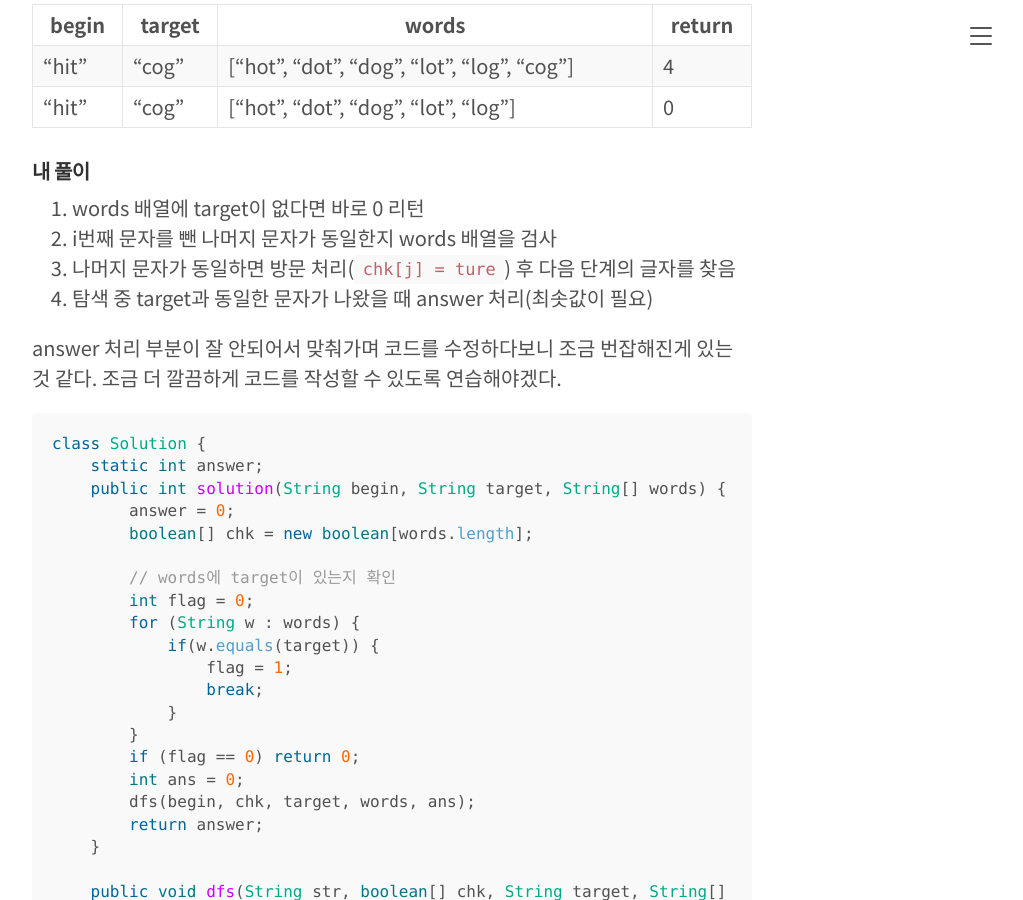
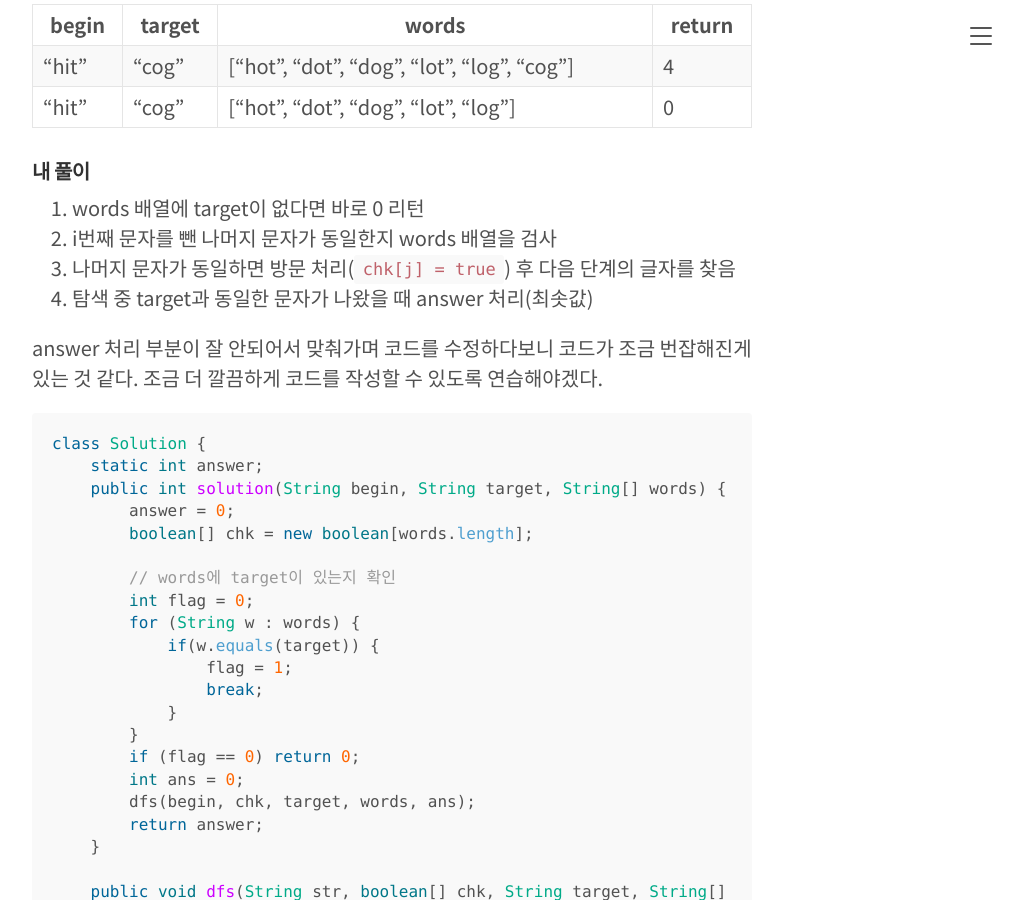
Before and after one commit to seonjuleee/seonjuleee.github.io, a Jekyll site: the page built from _posts/2021-05-01-algorithm-programmers-4.md, in a window 1280 px wide and 900 px high, scrolled down 990 px. Shown: the whole window, without its empty margins (248-1271 px from the left). Built offline with Jekyll 4.4.1, drawn with Linux system fonts in a browser that asks for light colours.

Commit message:
modify post

````diff
--- a/_posts/2021-05-01-algorithm-programmers-4.md
+++ b/_posts/2021-05-01-algorithm-programmers-4.md
@@ -37,10 +37,10 @@ categories: [Algorithm]
 
 1. words 배열에 target이 없다면 바로 0 리턴
 2. i번째 문자를 뺀 나머지 문자가 동일한지 words 배열을 검사
-3. 나머지 문자가 동일하면 방문 처리(`chk[j] = ture`) 후 다음 단계의 글자를 찾음
-4. 탐색 중 target과 동일한 문자가 나왔을 때 answer 처리(최솟값이 필요)
+3. 나머지 문자가 동일하면 방문 처리(`chk[j] = true`) 후 다음 단계의 글자를 찾음
+4. 탐색 중 target과 동일한 문자가 나왔을 때 answer 처리(최솟값)
 
-answer 처리 부분이 잘 안되어서 맞춰가며 코드를 수정하다보니 조금 번잡해진게 있는 것 같다. 조금 더 깔끔하게 코드를 작성할 수 있도록 연습해야겠다.
+answer 처리 부분이 잘 안되어서 맞춰가며 코드를 수정하다보니 코드가 조금 번잡해진게 있는 것 같다. 조금 더 깔끔하게 코드를 작성할 수 있도록 연습해야겠다.
 
 ```java
 class Solution {
````
